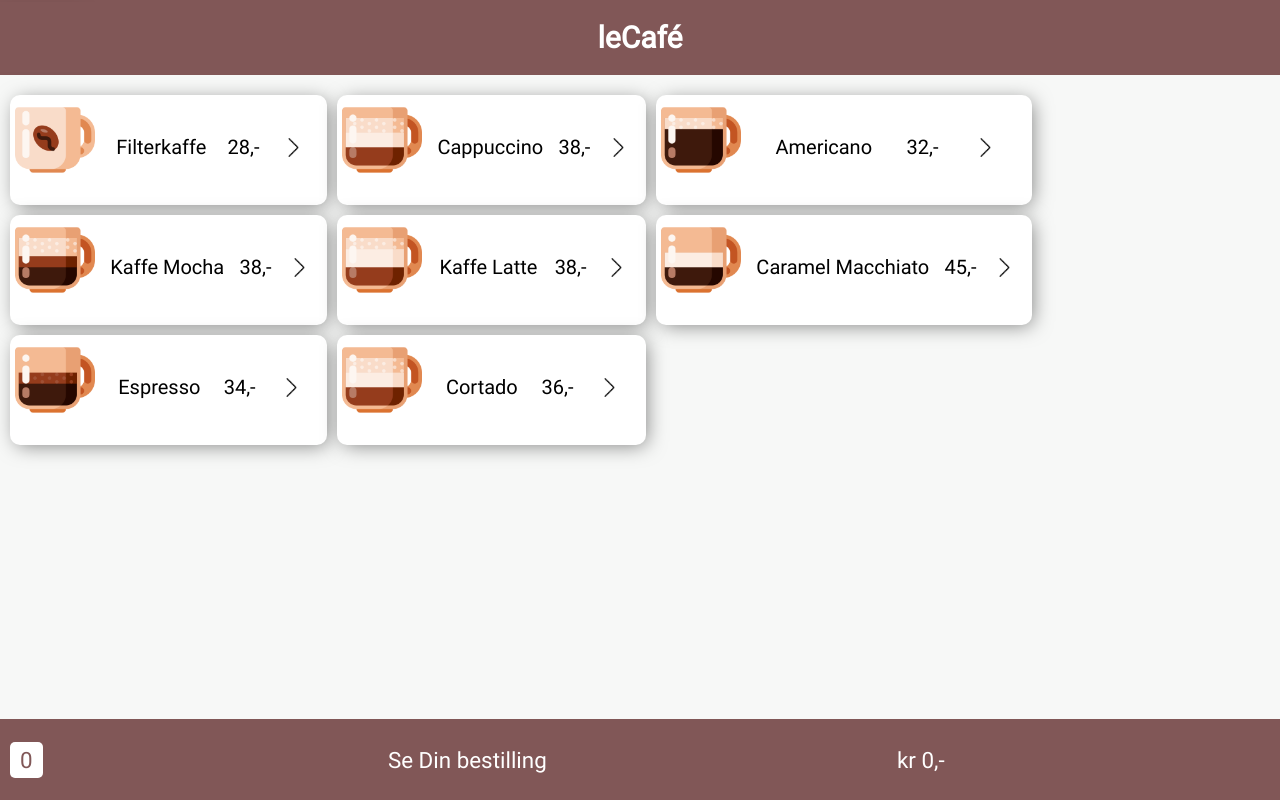
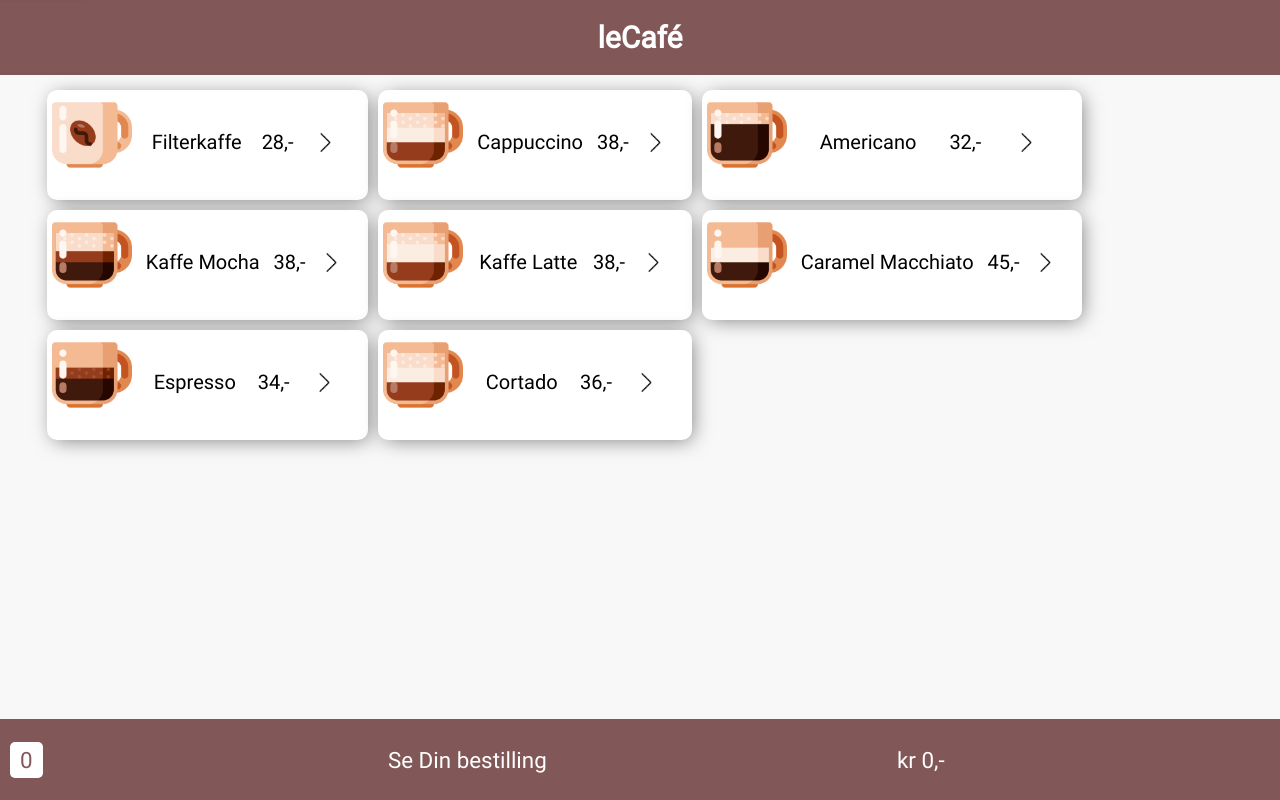
Before and after one commit to Sarahcvd/eksamen-ds3801, a React (Create React App) app: page /HotDrinks in a window 1280 px wide. Built offline with nearby package versions, Linux system fonts and the light colour scheme.

Commit message:
styling product card, not fixed

```diff
--- a/src/Components/category-overview/Category.jsx
+++ b/src/Components/category-overview/Category.jsx
@@ -11,7 +11,7 @@ const Category = (props) => {
     gridColumn: "2 /span 6",
     display: "grid",
     gridTemplateRows: "auto auto auto",
-    padding:"5px"
+    paddingLeft:"4%"
   }
 
   const categoryLiStyle = {
--- a/src/Components/category-overview/ProductCard.jsx
+++ b/src/Components/category-overview/ProductCard.jsx
@@ -24,8 +24,17 @@ const ProductCard = (props) => {
 
   const productArrowStyle = {
     height: "25px",
-    width: "auto",
-    padding: "35px 0px 0px 0px"
+    padding: "35px 10px 35px 0px"
+  }
+
+  const productOutputCard = {
+    textDecoration: "none",
+    color: "black",
+    display: "grid",
+    gridTemplateColumns: "auto auto auto auto",
+    height: "100px",
+    textAlign: "left",
+    gridGap: "5px"
   }
   //useState and props products/setProducts
   const [productPrice, setProductPrice] = useState(0);
@@ -42,16 +51,26 @@ const ProductCard = (props) => {
     window.location.href += `/${props.data.id}`;
   }
 
+
+
   return (
-    <Link to={`${props.data.id}/`} id="product-output">
+    <Link to={`${props.data.id}/`} style={productOutputCard}>
       <img
         style={productImgStyle}
         src={props.data.img}/>
-      <div className="product-name-style" style={productNameStyle}>{props.data.name}</div>
-      <div className="product-price-style" style={productPriceStyle}>{productPrice},-</div>
-      <img className="product-arrow-style"
-        src={arrow}
-        style={productArrowStyle}/>
+        <div
+          className="product-name-style"
+          style={productNameStyle}>{props.data.name}
+        </div>
+        <div
+          className="product-price-style"
+          style={productPriceStyle}>{productPrice},-
+        </div>
+        <img
+          className="product-arrow-style"
+          src={arrow}
+          style={productArrowStyle}
+        />
     </Link>
   );
 };
--- a/src/styles2.css
+++ b/src/styles2.css
@@ -31,16 +31,6 @@ div{
 
 
 /* PRODUCT CARD */
-
-#product-output{
-    text-decoration: none;
-    color: black;
-    display: grid;
-    grid-template-columns: auto auto auto auto;
-    height: 100px;
-    text-align: left;
-    grid-gap: 5px;
-}
 
 [type=radio]:checked + img {
     box-shadow: 0 0 0 2pt #815757;
```
